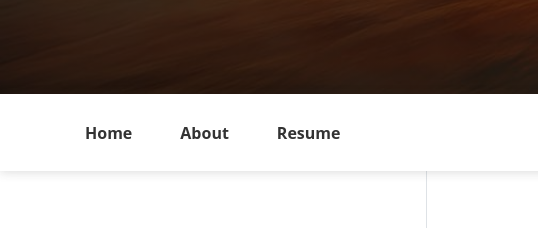
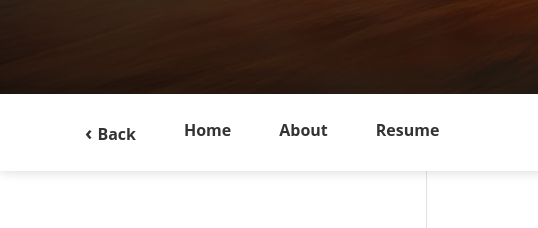
Before and after one commit to fas-a/fas-a.github.io, a website: page index.html in a window 1280 px wide. Shown: the part 546-774 px from the top of the page, 0-538 px from the left. Drawn offline with Linux system fonts and the light colour scheme; some packages are replaced by stand-ins of ours.

Commit message:
add back link to web team

```diff
--- a/index.html
+++ b/index.html
@@ -39,6 +39,9 @@
             </button>
             <div class="collapse mt-sm-20 navbar-collapse" id="navbarSupportedContent">
                 <ul class="navbar-nav mr-auto">
+                    <li class="nav-item">
+                        <a href="https://fas-a.github.io/B2_Web/" class="nav-link"><span style="font-size: 20px; margin-right: 5px;">&#8249;</span>Back</a>
+                    </li>
                     <li class="nav-item">
                         <a href="#home" class="nav-link">Home</a>
                     </li>
```
